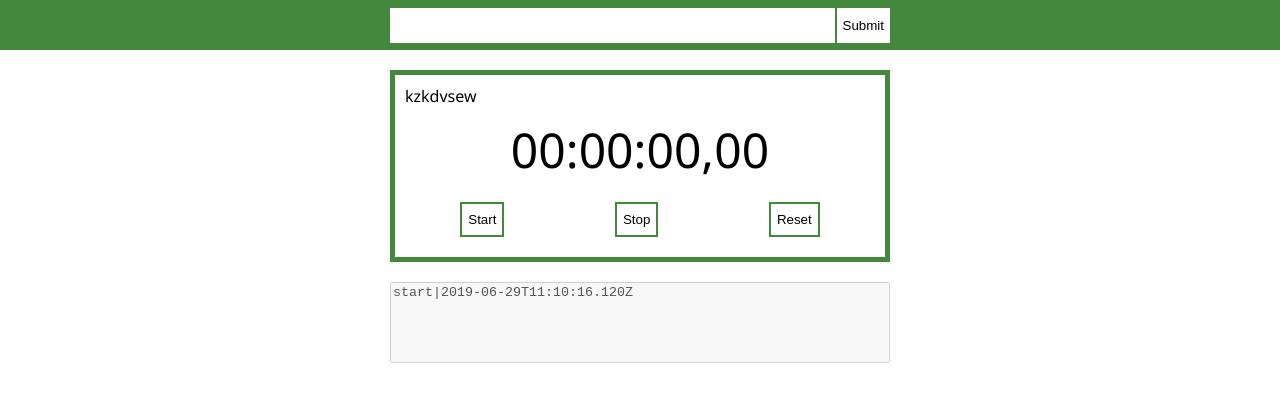
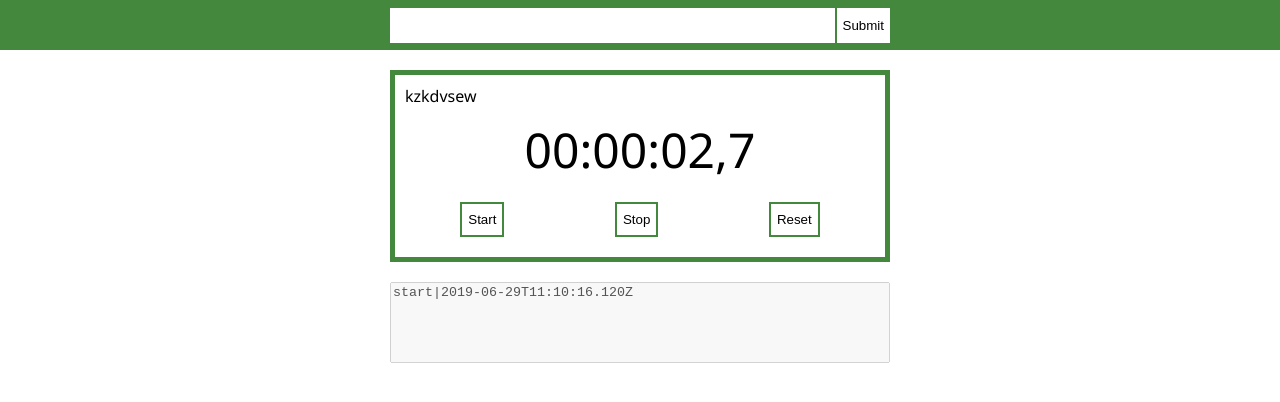
Before and after one commit to sebh0602/stopwatch, a plain HTML site: page front_end/index.html in a window 1280 px wide. Both pictures are taken after a click on the button "Start". Drawn offline with Linux system fonts and the light colour scheme.

Commit message:
Finish local part except log editing

```diff
--- a/front_end/index.html
+++ b/front_end/index.html
@@ -23,7 +23,7 @@
 			</div>
 			<div id="linetwo">
 				<span id="elapsedtime">
-					<span id="hours">00</span>:<span id="minutes">00</span>:<span id="seconds">00</span>,<span id="fracs">00</span>
+					<span id="hours">00</span>:<span id="minutes">00</span>:<span id="seconds">00</span>,<span id="fracs">0</span>
 				</span>
 			</div>
 			<div id="linethree">
--- a/front_end/stopscript.js
+++ b/front_end/stopscript.js
@@ -29,6 +29,10 @@ function controlHandler(type){
 				localStorage.removeItem("log");
 				document.getElementById("log").value = "";
 			}
+			document.getElementById("hours").innerHTML = "00";
+			document.getElementById("minutes").innerHTML = "00";
+			document.getElementById("seconds").innerHTML = "00";
+			document.getElementById("fracs").innerHTML = "0";
 			break;
 		default:
 			if (localStorage.log == undefined){
@@ -46,17 +50,55 @@ function updateTime(){
 	}
 	var splitLog = log.split("\n");
 	splitLog = splitLog.slice(0,splitLog.length - 1);
-	if (splitLog[splitLog.length - 1].includes("start")){
-		var lastStart = splitLog[splitLog.length - 1].split("|")[1];
-		var delta = new Date() - new Date(lastStart);
-		console.log(delta);
+	var nextCommand = "start";
+	var start;
+	var stop;
+	var totalDelta = 0;
+	for (var i = 0; i < splitLog.length; i++){
+		if (splitLog[i].includes(nextCommand)){
+			if (nextCommand == "start"){
+				start = new Date(splitLog[i].split("|")[1]);
+				nextCommand = "stop";
+			} else{
+				stop = new Date(splitLog[i].split("|")[1]);
+				totalDelta += stop - start;
+				nextCommand = "start";
+			}
+		}
 	}
-	/*var t = new Date()
-	document.getElementById("hours").innerHTML = t.getHours();
-	document.getElementById("minutes").innerHTML = t.getMinutes();
-	document.getElementById("seconds").innerHTML = t.getSeconds();
-	//document.getElementById("fracs").innerHTML = Math.floor(t.getMilliseconds()/10);*/
+	if (nextCommand == "stop"){
+		totalDelta += new Date() - start;
+	}
+
+	var hours = Math.floor(totalDelta / 3600000);
+	totalDelta -= hours * 3600000;
+	hours = hours.toString();
+	if (hours.length < 2){
+		hours = "0" + hours;
+	}
+
+	var minutes = Math.floor(totalDelta / 60000);
+	totalDelta -= minutes * 60000;
+	minutes = minutes.toString();
+	if (minutes.length < 2){
+		minutes = "0" + minutes;
+	}
+
+	var seconds = Math.floor(totalDelta / 1000);
+	totalDelta -= seconds * 1000;
+	seconds = seconds.toString();
+	if (seconds.length < 2){
+		seconds = "0" + seconds;
+	}
+
+	var fracs = Math.floor(totalDelta / 100);
+
+
+	document.getElementById("hours").innerHTML = hours;
+	document.getElementById("minutes").innerHTML = minutes;
+	document.getElementById("seconds").innerHTML = seconds;
+	document.getElementById("fracs").innerHTML = fracs;
 }
 
 run();
-var iv = setInterval(updateTime, 200);
+var iv = setInterval(updateTime, 100);
```
